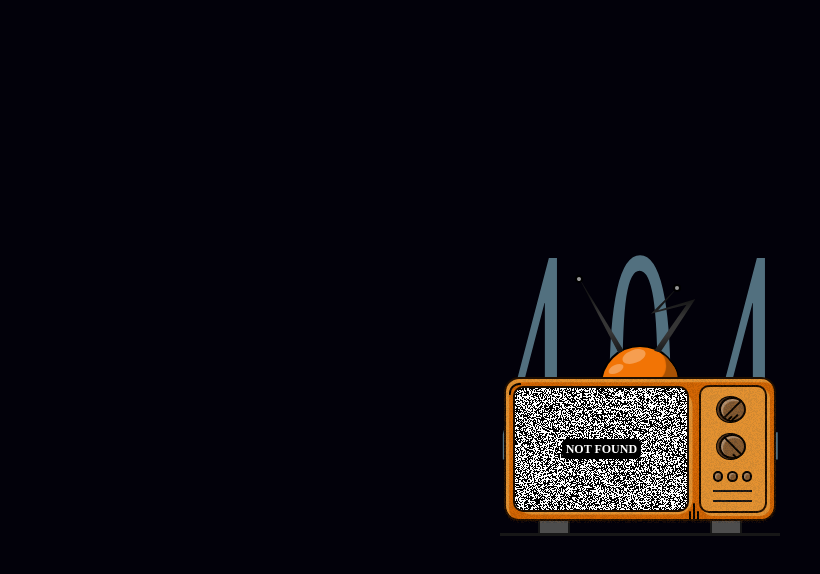
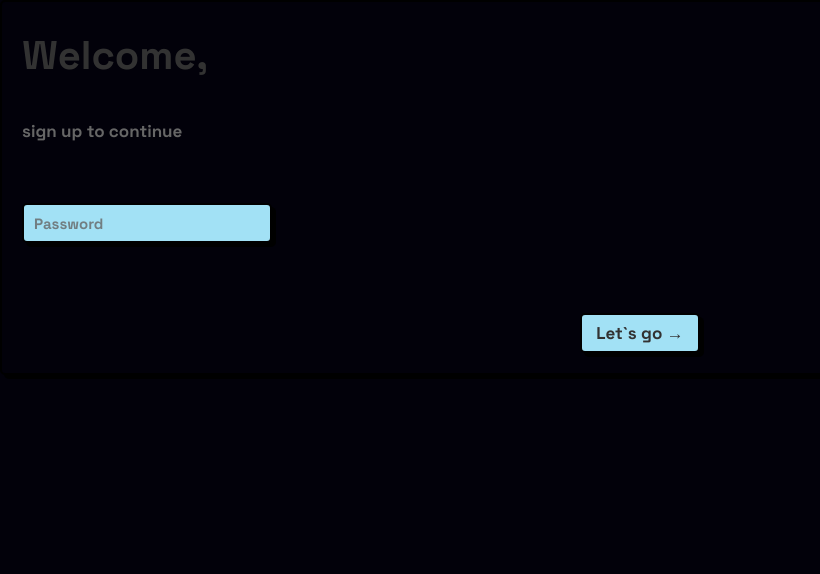
Before and after one commit to Raiyan109/raiyan-portfolio-fe, a React (Vite) app: page /admin-login in a window 1280 px wide. Before the commit this address had no page. Shown: the top 574 px of the page, without its empty margins (0-820 px from the left). Built offline with nearby package versions, Linux system fonts and the light colour scheme.

Commit message:
admin login

```diff
--- /dev/null
+++ b/src/components/layout/dashboard/AdminLogin.jsx
@@ -0,0 +1,24 @@
+/* eslint-disable react/no-unknown-property */
+import './adminLogin.css'
+
+const AdminLogin = () => {
+    return (
+        <div className='flex justify-center items-center h-screen'>
+            <form className="form">
+                <div className="title">
+                    Welcome,
+                    <br />
+                    <span>
+                        sign up to continue
+                    </span>
+                </div>
+                {/* <input className="input" name="email" placeholder="Email" type="email" /> */}
+                <input className="input" name="password" placeholder="Password" type="password" />
+
+                <button className="button-confirm">Let`s go →</button>
+            </form>
+        </div>
+    )
+}
+
+export default AdminLogin
--- /dev/null
+++ b/src/components/layout/dashboard/adminLogin.css
@@ -0,0 +1,100 @@
+/* From Uiverse.io by ayyjayy2 */
+.form {
+    --input-focus: #2d8cf0;
+    --font-color: #323232;
+    --font-color-sub: #666;
+    --bg-color: var(--text-color);
+    --main-color: black;
+    padding: 20px;
+    /* background: lightblue; */
+    display: flex;
+    flex-direction: column;
+    align-items: flex-start;
+    justify-content: center;
+    gap: 20px;
+    border-radius: 5px;
+    border: 2px solid var(--main-color);
+    box-shadow: 4px 4px var(--main-color);
+}
+
+.title {
+    color: var(--font-color);
+    font-weight: 900;
+    font-size: 40px;
+    margin-bottom: 25px;
+}
+
+.title span {
+    color: var(--font-color-sub);
+    font-weight: 600;
+    font-size: 17px;
+}
+
+.input {
+    width: 250px;
+    height: 40px;
+    border-radius: 5px;
+    border: 2px solid var(--main-color);
+    background-color: var(--bg-color);
+    box-shadow: 4px 4px var(--main-color);
+    font-size: 15px;
+    font-weight: 600;
+    color: var(--font-color);
+    padding: 5px 10px;
+    outline: none;
+}
+
+.input::placeholder {
+    color: var(--font-color-sub);
+    opacity: 0.8;
+}
+
+.input:focus {
+    border: 2px solid var(--input-focus);
+}
+
+.login-with {
+    display: flex;
+    gap: 20px;
+}
+
+.button-log {
+    cursor: pointer;
+    width: 40px;
+    height: 40px;
+    border-radius: 100%;
+    border: 2px solid var(--main-color);
+    background-color: var(--bg-color);
+    box-shadow: 4px 4px var(--main-color);
+    color: var(--font-color);
+    font-size: 25px;
+    display: flex;
+    justify-content: center;
+    align-items: center;
+}
+
+.icon {
+    width: 24px;
+    height: 24px;
+    fill: var(--main-color);
+}
+
+.button-log:active,
+.button-confirm:active {
+    box-shadow: 0px 0px var(--main-color);
+    transform: translate(3px, 3px);
+}
+
+.button-confirm {
+    margin: 50px auto 0 auto;
+    width: 120px;
+    height: 40px;
+    border-radius: 5px;
+    border: 2px solid var(--main-color);
+    background-color: var(--bg-color);
+    box-shadow: 4px 4px var(--main-color);
+    font-size: 17px;
+    font-weight: 600;
+    color: var(--font-color);
+    cursor: pointer;
+}
```
Also changed, not shown: src/routes/routes.jsx (+5 -4 lines).
